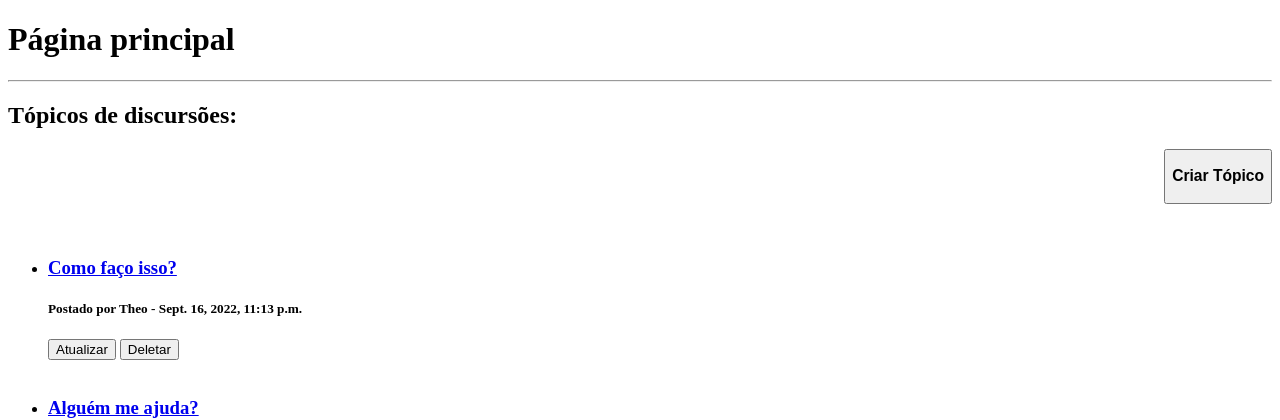
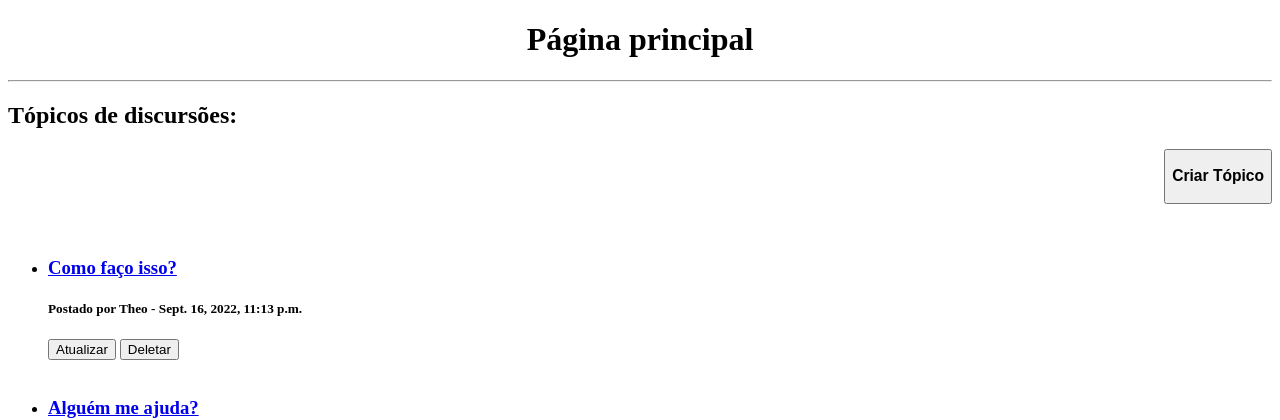
Before and after one commit to MarcosFSantos/imersaoFabrica, a Django app: page / in a window 1280 px wide. Shown: the top 420 px of the page. Run offline with Django 4.2, Linux system fonts and the light colour scheme; data comes from the database, SQL or seed files in the repository.

Commit message:
Atualizando a pagina principal, adicionando elemento header

```diff
--- a/forum/templates/forum/pagPrincipal.html
+++ b/forum/templates/forum/pagPrincipal.html
@@ -7,9 +7,13 @@
     <title>Forum</title>
 </head>
 <body>
-    <h1>Página principal</h1>
 
-    <hr>
+    <!-- Elemento <header> da página, a parte introdutória da página podendo conter o título ou a logo. -->
+    <header align="center">
+        <h1>Página principal</h1>
+        <hr>
+    </header>
+
     <h2>Tópicos de discursões:</h2>
     <div align="right">
         <a href="{% url 'criarTopico' %}">
```
